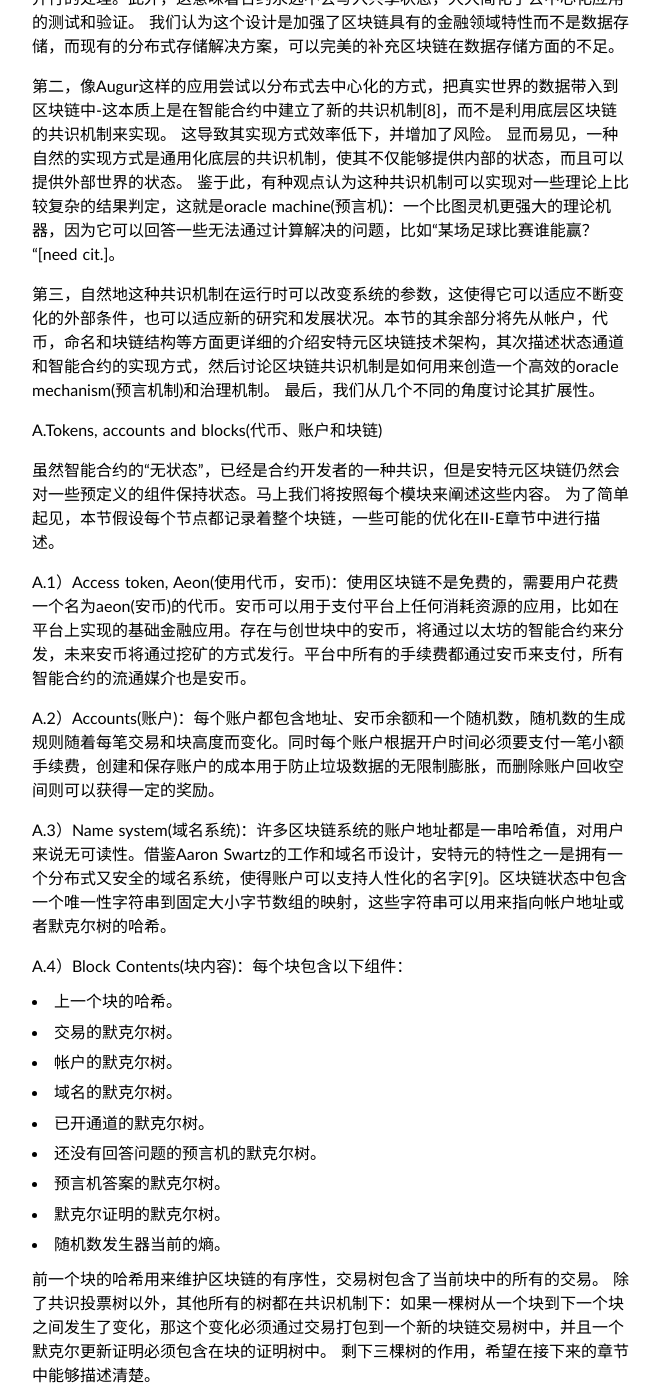
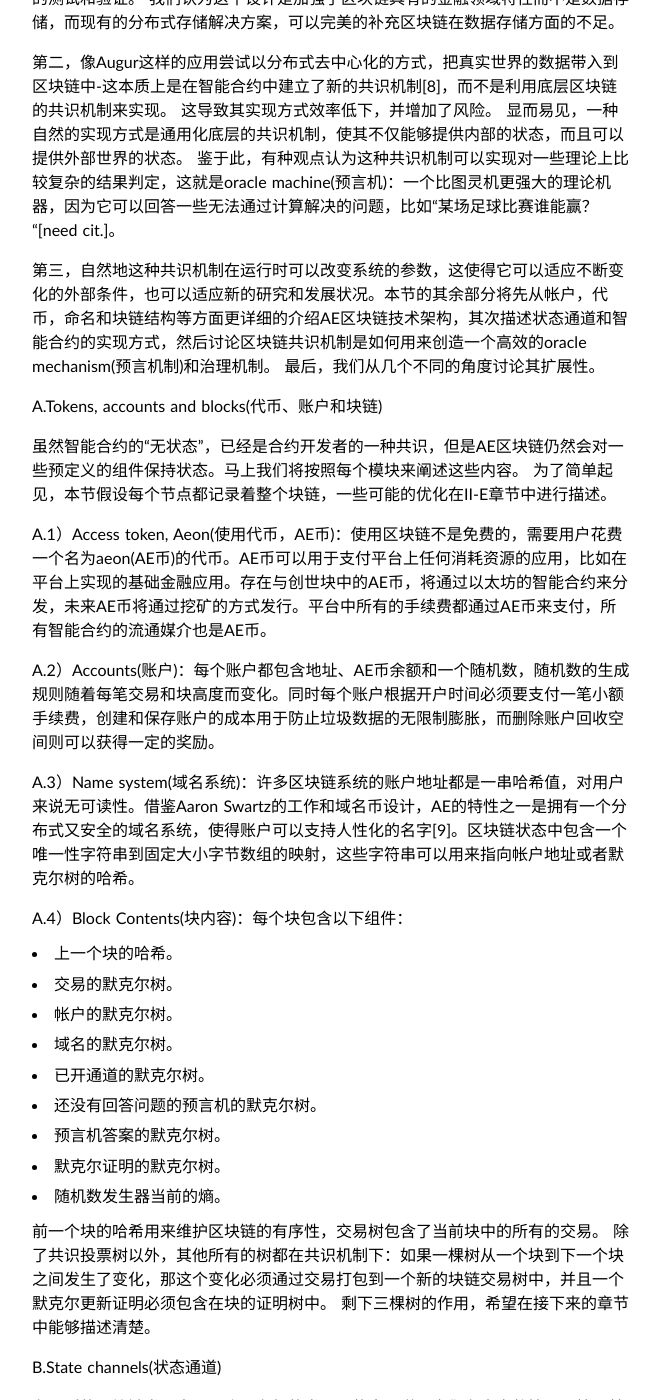
Before and after one commit to XiaoweiQian/note, a Jekyll site: the page built from _posts/2017-04-13-aeternity-whitepaper.md, in a window 1280 px wide and 1400 px high, scrolled down 1641 px. Shown: the whole window, without its empty margins (308-968 px from the left). Built offline with Jekyll 4.4.1, drawn with Linux system fonts in a browser that asks for light colours; Markdown is read by kramdown in place of the engine named in the settings; some of the changed text lies outside the part shown.

Commit message:
Update 2017-04-13-aeternity-whitepaper.md

```diff
--- a/_posts/2017-04-13-aeternity-whitepaper.md
+++ b/_posts/2017-04-13-aeternity-whitepaper.md
@@ -1,11 +1,11 @@
 ---
 date: 2017-04-13
 layout: post
-title: Æternity(安特元)区块链白皮书
+title: Æternity区块链白皮书
 categories: 技术
 tags: blockchain aeternity
 ---
-## Æternity(安特元)区块链白皮书
+## Æternity区块链白皮书
 *分布式去中心化的函数式预言机*
 
 时间：2017-02-06
@@ -22,17 +22,17 @@ tags: blockchain aeternity
 
 1.介绍
 
-本论文的目的是概述Æternity(安特元)区块链的架构和一些可能的应用场景，将来会有更详细的论文来专门阐述共识和治理机制。需要指明的是，我们的架构设计是整体性的，所有的组件会以模块化的方式整合在一起协同工作。
+本论文的目的是概述Æternity区块链的架构和一些可能的应用场景，将来会有更详细的论文来专门阐述共识和治理机制。需要指明的是，我们的架构设计是整体性的，所有的组件会以模块化的方式整合在一起协同工作。
 
-本论文分为四个部分。首先，我们将介绍和讨论安特元架构的基本理论思想。二，我们会讨论一下基础应用和一些可能的应用场景，这会给开发者提供一些思路，让他们了解如何使用本平台来开发应用。三，我们将展现用Erlang语言来实现验证安特元区块链的核心概念。最后，我们作一下讨论，总结下未来可能的发展方向和与其他技术的比较。
+本论文分为四个部分。首先，我们将介绍和讨论AE架构的基本理论思想。二，我们会讨论一下基础应用和一些可能的应用场景，这会给开发者提供一些思路，让他们了解如何使用本平台来开发应用。三，我们将展现用Erlang语言来实现验证AE区块链的核心概念。最后，我们作一下讨论，总结下未来可能的发展方向和与其他技术的比较。
 
 A.前期工作
 
 比特币作为区块链技术的先驱，给大家展现了一种在互联网上建立价值交换[1]的方式。在这之后又出现了多种新的技术进展：以太坊展示了一种通过区块链来实现图灵完备智能合约的方式[2]；Truthcoin在区块链上创建了可以实现预测的工具[3]；而GroupGnosis和Augur则展示了如何使预测变得更加高效[4]；Casey Detrio展示了如何在区块链上做市场[5];Namecoin(域名币)展示了如何实现分布式等价的域名服务器[6];Factom展示了如何在区块链上通过存储哈希来给数字资产作存在性证明[7]。
 
-随着区块链技术的发展，其在金融和法律服务领域展现出了广阔的应用前景。但到目前为止，还没有一个完整统一的系统来实现人们所期望的景象。特别地，在当前已知的所有解决方案中，在管理性、扩展性、脚本安全性和廉价获取真实世界数据[need cit.]方面，都至少存在一个或多个方面的缺失。安特元的目标就是要整合和发展这些技术，创造出一个完整统一的区块链平台。
+随着区块链技术的发展，其在金融和法律服务领域展现出了广阔的应用前景。但到目前为止，还没有一个完整统一的系统来实现人们所期望的景象。特别地，在当前已知的所有解决方案中，在管理性、扩展性、脚本安全性和廉价获取真实世界数据[need cit.]方面，都至少存在一个或多个方面的缺失。AE的目标就是要整合和发展这些技术，创造出一个完整统一的区块链平台。
 
-II. ÆTERNITY BLOCKCHAIN(安特元区块链)
+II. ÆTERNITY BLOCKCHAIN(AE区块链)
 
 我们认为当前“智能合约平台”缺乏可扩展性、脚本安全性和廉价连接现实世界数据的原因可以归结为三个核心问题。首先，当前盛行的有状态设计使得智能合约难以被分析，并且结合有序的交易状态使得可扩展性变得复杂[need cit.]。二，通过分布式去中心化的方式，将现实世界数据带入区块链系统的成本过于高昂，使得不少有创意的应用变得复杂而不可实现[need cit.]。三，这些平台的自我更新能力有限，无法适应新的技术和经济知识。我们认为，这三个问题中的每一个都是有切实可行的解决途径，应该深入研究和探索。
 
@@ -40,17 +40,17 @@ II. ÆTERNITY BLOCKCHAIN(安特元区块链)
 
 第二，像Augur这样的应用尝试以分布式去中心化的方式，把真实世界的数据带入到区块链中-这本质上是在智能合约中建立了新的共识机制[8]，而不是利用底层区块链的共识机制来实现。 这导致其实现方式效率低下，并增加了风险。 显而易见，一种自然的实现方式是通用化底层的共识机制，使其不仅能够提供内部的状态，而且可以提供外部世界的状态。 鉴于此，有种观点认为这种共识机制可以实现对一些理论上比较复杂的结果判定，这就是oracle machine(预言机)：一个比图灵机更强大的理论机器，因为它可以回答一些无法通过计算解决的问题，比如“某场足球比赛谁能赢？“[need cit.]。
 
-第三，自然地这种共识机制在运行时可以改变系统的参数，这使得它可以适应不断变化的外部条件，也可以适应新的研究和发展状况。本节的其余部分将先从帐户，代币，命名和块链结构等方面更详细的介绍安特元区块链技术架构，其次描述状态通道和智能合约的实现方式，然后讨论区块链共识机制是如何用来创造一个高效的oracle mechanism(预言机制)和治理机制。 最后，我们从几个不同的角度讨论其扩展性。
+第三，自然地这种共识机制在运行时可以改变系统的参数，这使得它可以适应不断变化的外部条件，也可以适应新的研究和发展状况。本节的其余部分将先从帐户，代币，命名和块链结构等方面更详细的介绍AE区块链技术架构，其次描述状态通道和智能合约的实现方式，然后讨论区块链共识机制是如何用来创造一个高效的oracle mechanism(预言机制)和治理机制。 最后，我们从几个不同的角度讨论其扩展性。
 
 A.Tokens, accounts and blocks(代币、账户和块链)
 
-虽然智能合约的“无状态”，已经是合约开发者的一种共识，但是安特元区块链仍然会对一些预定义的组件保持状态。马上我们将按照每个模块来阐述这些内容。 为了简单起见，本节假设每个节点都记录着整个块链，一些可能的优化在II-E章节中进行描述。
+虽然智能合约的“无状态”，已经是合约开发者的一种共识，但是AE区块链仍然会对一些预定义的组件保持状态。马上我们将按照每个模块来阐述这些内容。 为了简单起见，本节假设每个节点都记录着整个块链，一些可能的优化在II-E章节中进行描述。
 
-A.1）Access token, Aeon(使用代币，安币)：使用区块链不是免费的，需要用户花费一个名为aeon(安币)的代币。安币可以用于支付平台上任何消耗资源的应用，比如在平台上实现的基础金融应用。存在与创世块中的安币，将通过以太坊的智能合约来分发，未来安币将通过挖矿的方式发行。平台中所有的手续费都通过安币来支付，所有智能合约的流通媒介也是安币。
+A.1）Access token, Aeon(使用代币，AE币)：使用区块链不是免费的，需要用户花费一个名为aeon(AE币)的代币。AE币可以用于支付平台上任何消耗资源的应用，比如在平台上实现的基础金融应用。存在与创世块中的AE币，将通过以太坊的智能合约来分发，未来AE币将通过挖矿的方式发行。平台中所有的手续费都通过AE币来支付，所有智能合约的流通媒介也是AE币。
 
-A.2）Accounts(账户)：每个账户都包含地址、安币余额和一个随机数，随机数的生成规则随着每笔交易和块高度而变化。同时每个账户根据开户时间必须要支付一笔小额手续费，创建和保存账户的成本用于防止垃圾数据的无限制膨胀，而删除账户回收空间则可以获得一定的奖励。
+A.2）Accounts(账户)：每个账户都包含地址、AE币余额和一个随机数，随机数的生成规则随着每笔交易和块高度而变化。同时每个账户根据开户时间必须要支付一笔小额手续费，创建和保存账户的成本用于防止垃圾数据的无限制膨胀，而删除账户回收空间则可以获得一定的奖励。
 
-A.3）Name system(域名系统)：许多区块链系统的账户地址都是一串哈希值，对用户来说无可读性。借鉴Aaron Swartz的工作和域名币设计，安特元的特性之一是拥有一个分布式又安全的域名系统，使得账户可以支持人性化的名字[9]。区块链状态中包含一个唯一性字符串到固定大小字节数组的映射，这些字符串可以用来指向帐户地址或者默克尔树的哈希。
+A.3）Name system(域名系统)：许多区块链系统的账户地址都是一串哈希值，对用户来说无可读性。借鉴Aaron Swartz的工作和域名币设计，AE的特性之一是拥有一个分布式又安全的域名系统，使得账户可以支持人性化的名字[9]。区块链状态中包含一个唯一性字符串到固定大小字节数组的映射，这些字符串可以用来指向帐户地址或者默克尔树的哈希。
 
 A.4）Block Contents(块内容)：每个块包含以下组件：
 
```
